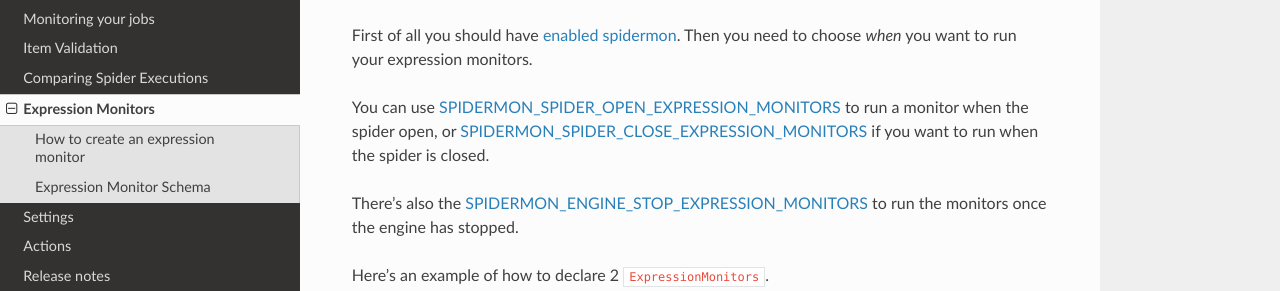
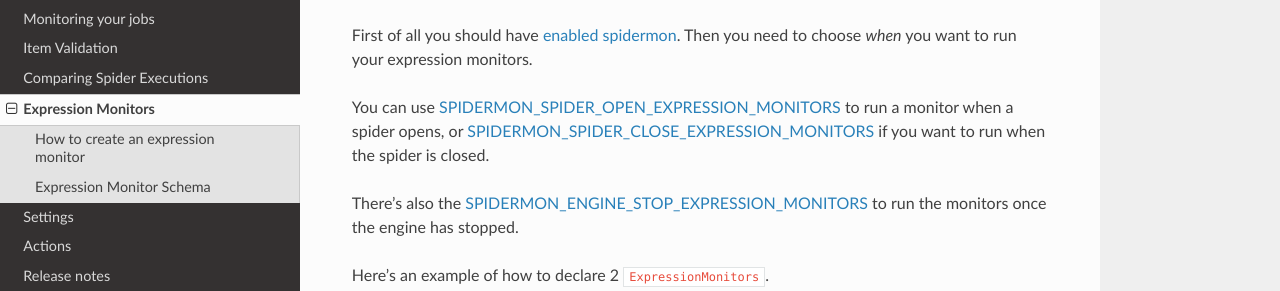
Before and after one commit to scrapinghub/spidermon, a Sphinx documentation site: the page built from docs/source/expression-monitors.rst, in a window 1280 px wide and 900 px high, scrolled down 1019 px. Shown: the part 160-451 px from the top of the window. Built offline with Sphinx 7.4.7 and the Read the Docs theme 2.0.0, drawn with Linux system fonts in a browser that asks for light colours.

Commit message:
Update docs/source/expression-monitors.rst
Co-Authored-By: Adrián Chaves <adrian@chaves.io>

```diff
--- a/docs/source/expression-monitors.rst
+++ b/docs/source/expression-monitors.rst
@@ -59,7 +59,7 @@ First of all you should have :ref:`enabled spidermon <enabling-spidermon>`.
 Then you need to choose *when* you want to run your expression monitors.
 
 You can use :ref:`SPIDERMON_SPIDER_OPEN_EXPRESSION_MONITORS` to run a monitor
-when the spider open, or :ref:`SPIDERMON_SPIDER_CLOSE_EXPRESSION_MONITORS` if you
+when a spider opens, or :ref:`SPIDERMON_SPIDER_CLOSE_EXPRESSION_MONITORS` if you
 want to run when the spider is closed.
 
 There's also the :ref:`SPIDERMON_ENGINE_STOP_EXPRESSION_MONITORS` to run the monitors
```
